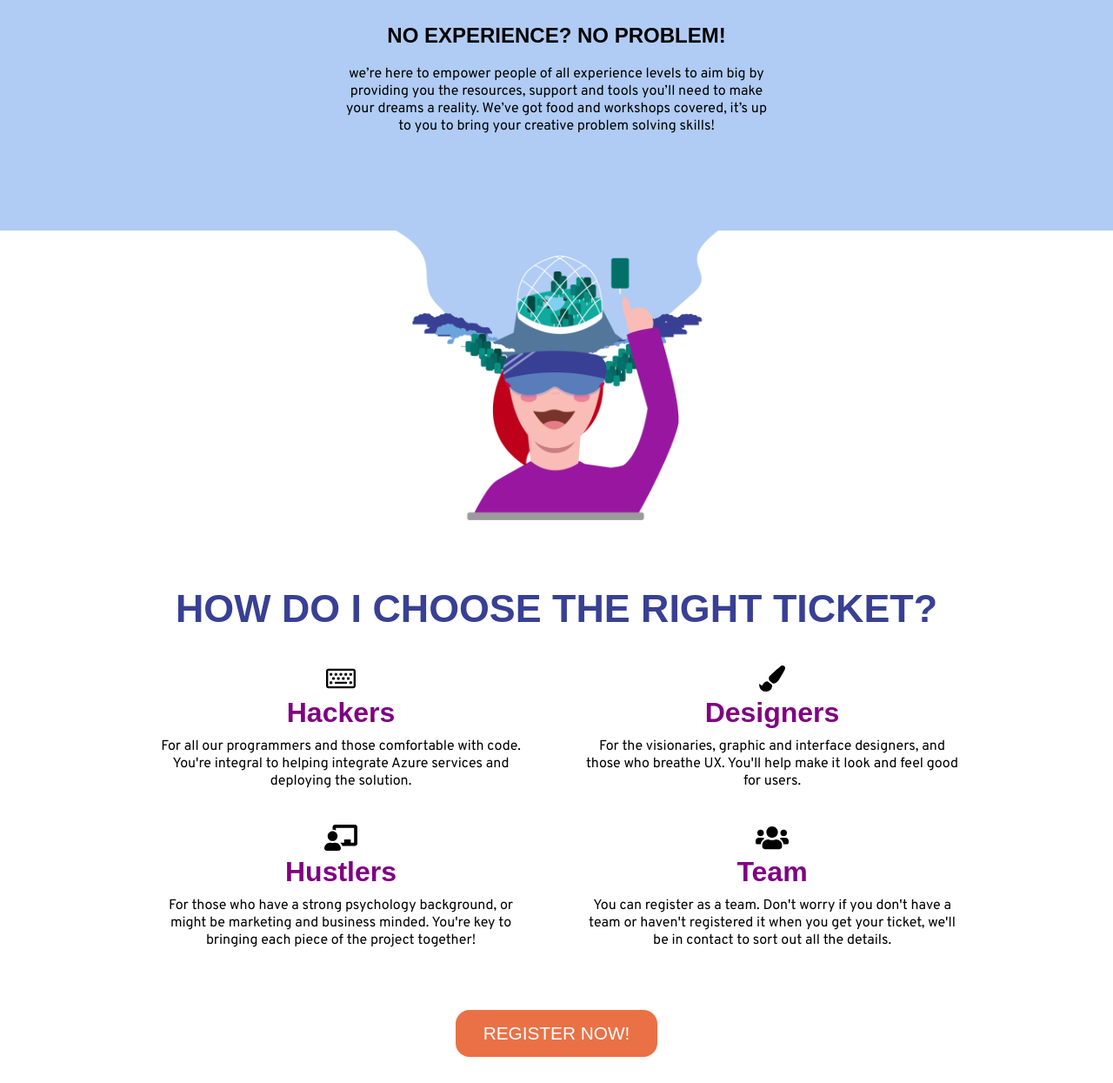
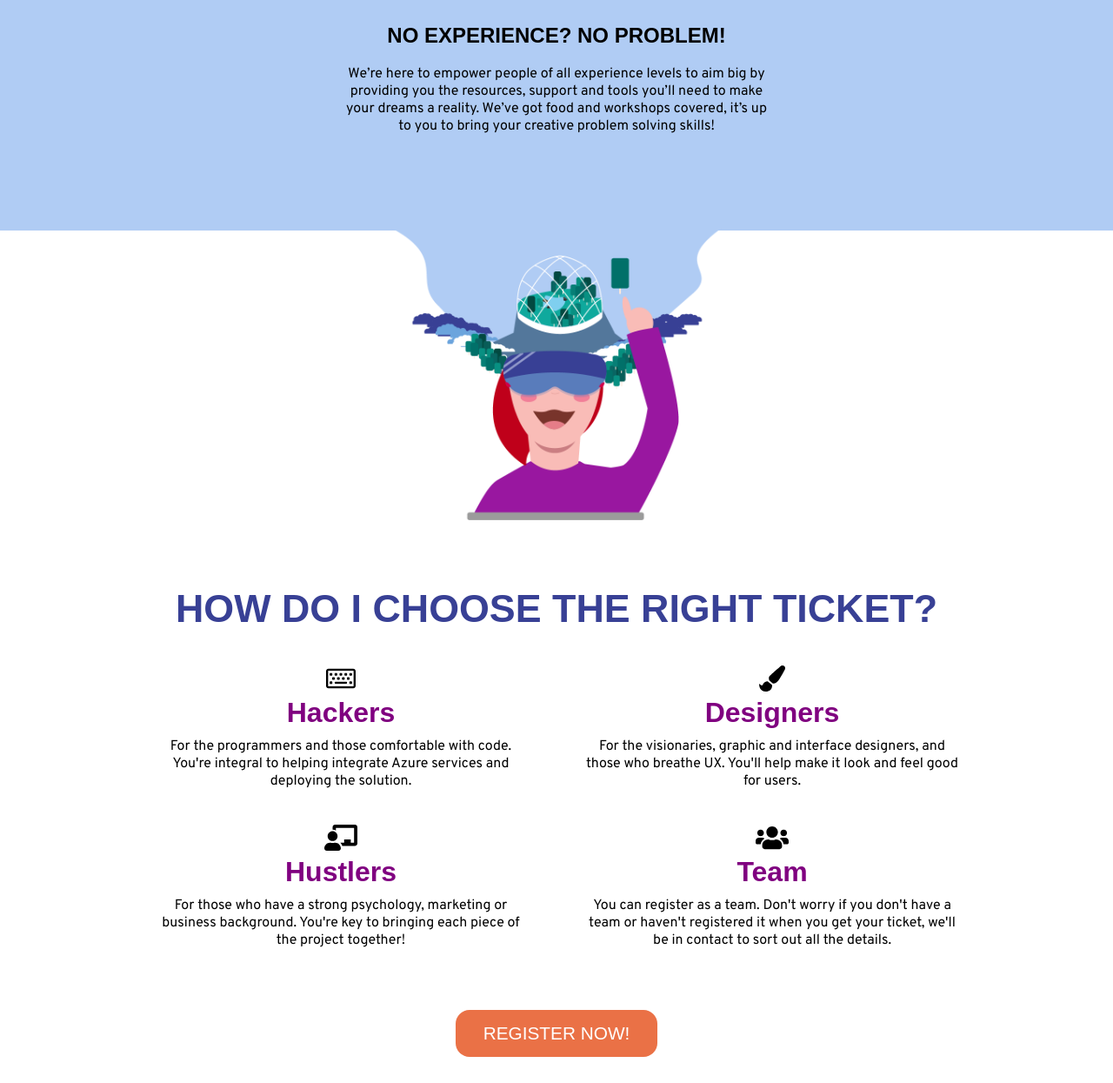
Before and after one commit to mixedrealityhack/mixedrealityhack.github.io, a plain HTML site: page index.html in a window 1280 px wide. Shown: the part 2035-3280 px from the top of the page at 87% size. Drawn offline with Linux system fonts and the light colour scheme; a web font is replaced by a local one.

Commit message:
typos and styling

```diff
--- a/index.html
+++ b/index.html
@@ -94,7 +94,7 @@
             </div>
             <div class="about">
                 <h2>NO EXPERIENCE? NO PROBLEM!</h2>
-                <p>we’re here to empower people of all experience levels to aim big by providing you the resources, support and tools
+                <p>We’re here to empower people of all experience levels to aim big by providing you the resources, support and tools
                     you’ll need to make your dreams a reality. We’ve got food and workshops covered, it’s up to you to bring your creative problem solving skills!</p>
             </div>
         </article>
@@ -112,7 +112,7 @@
             <div class="type">
                 <img src="assets/keyboard-regular.svg" height="30">
                 <h2>Hackers</h2>
-                <p>For all our programmers and those comfortable with code. You're integral to helping integrate Azure services and deploying the solution.</p>
+                <p>For the programmers and those comfortable with code. You're integral to helping integrate Azure services and deploying the solution.</p>
             </div>
             <div class="type">
                 <img src="assets/paint-brush-solid.svg" height="30">
@@ -122,7 +122,7 @@
             <div class="type">
                 <img src="assets/chalkboard-teacher-solid.svg" height="30">
                 <h2>Hustlers</h2>
-                <p>For those who have a strong psychology background, or might be marketing and business minded. You're key to bringing each piece of the project together!</p>
+                <p>For those who have a strong psychology, marketing or business background. You're key to bringing each piece of the project together!</p>
             </div>
             <div class="type">
                 <img src="assets/users-solid.svg" height="30">
--- a/stylesheet.css
+++ b/stylesheet.css
@@ -285,4 +285,5 @@ footer {
         padding: 20px 30px;
         width: 100%;
     }
+
 }
```
